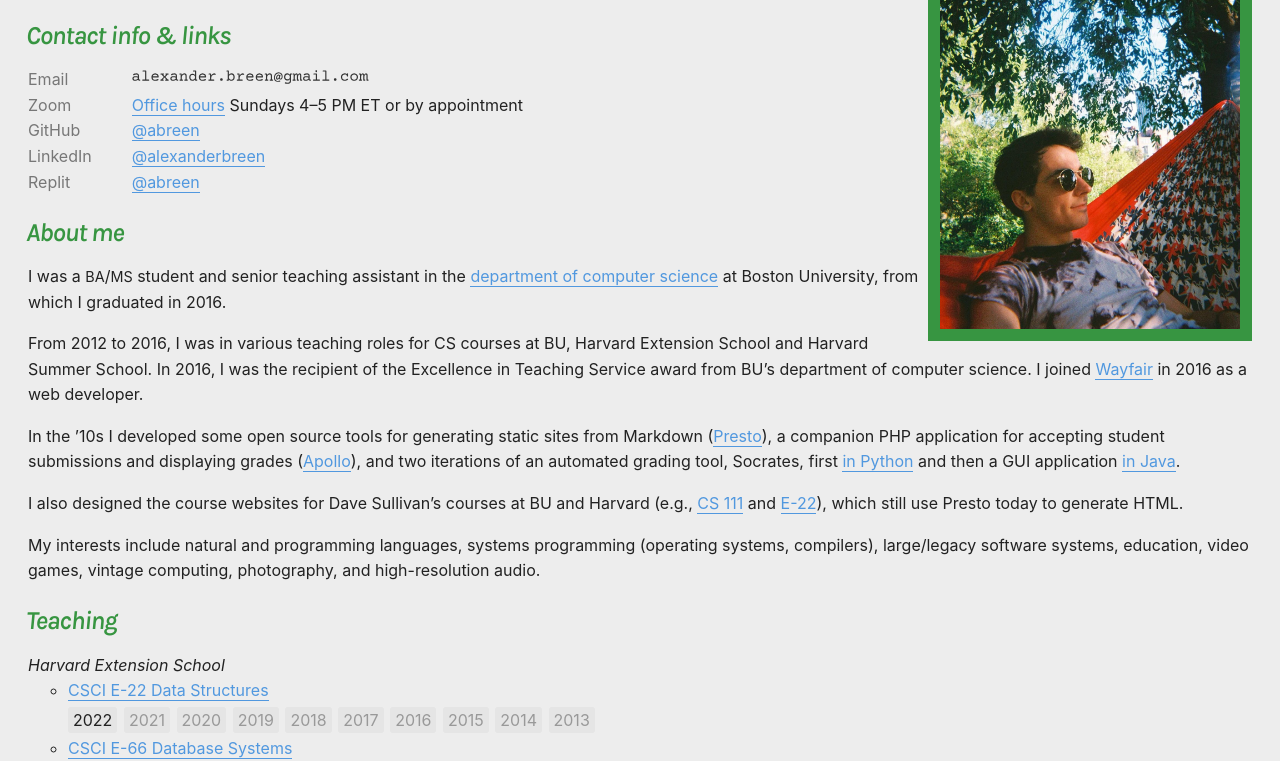
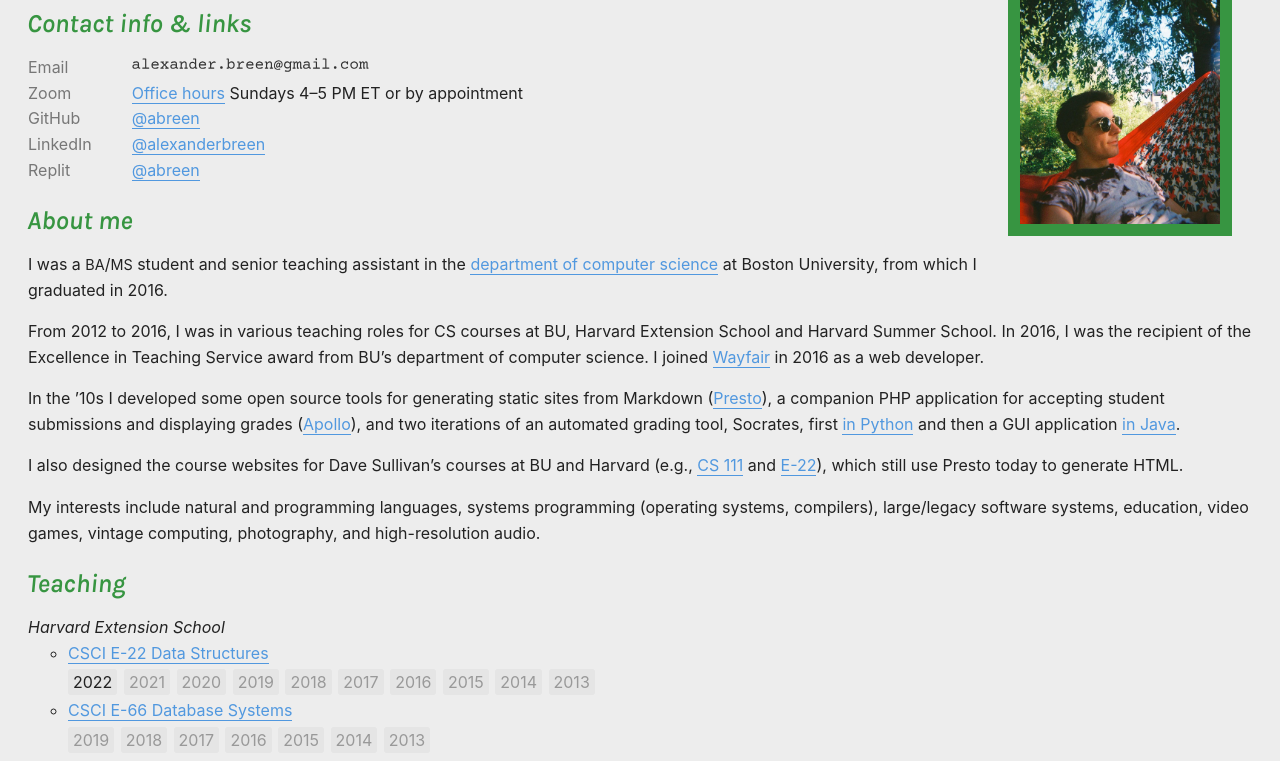
Before and after one commit to abreen/abreen.github.io, a plain HTML site: page index.html in a window 1280 px wide. Shown: the part 86-847 px from the top of the page. Drawn offline with Linux system fonts and the light colour scheme.

Commit message:
Adjust sizes and spacing

```diff
--- a/style.css
+++ b/style.css
@@ -20,14 +20,16 @@
   line-height: 1.2;
 }
 
-h2 {
-  font-size: 26px;
-}
-
-h1, h2 {
+h1 {
   letter-spacing: -1px;
   position: relative;
   left: -2px;
+}
+
+h2 {
+  font-size: 26px;
+  position: relative;
+  left: -1px;
 }
 
 tt, code, pre {
@@ -73,16 +75,14 @@
 }
 
 #me {
-  width: 60%;
-  max-width: 300px;
+  width: 33%;
+  max-width: 250px;
   background: #379541;
   padding: 1%;
 }
 
 .greeting {
   font-style: italic;
-  font-size: 14px;
-  color: #fff; /* bright */
   margin-top: 0;
 }
 
@@ -175,10 +175,14 @@
 @media screen and (min-width: 768px) {
   .greeting {
     font-size: 30px;
+    font-weight: 600;
+    line-height: 1.2;
   }
 
   #me {
     float: right;
+    width: 200px;
+    margin: 20px;
   }
 }
 
```
